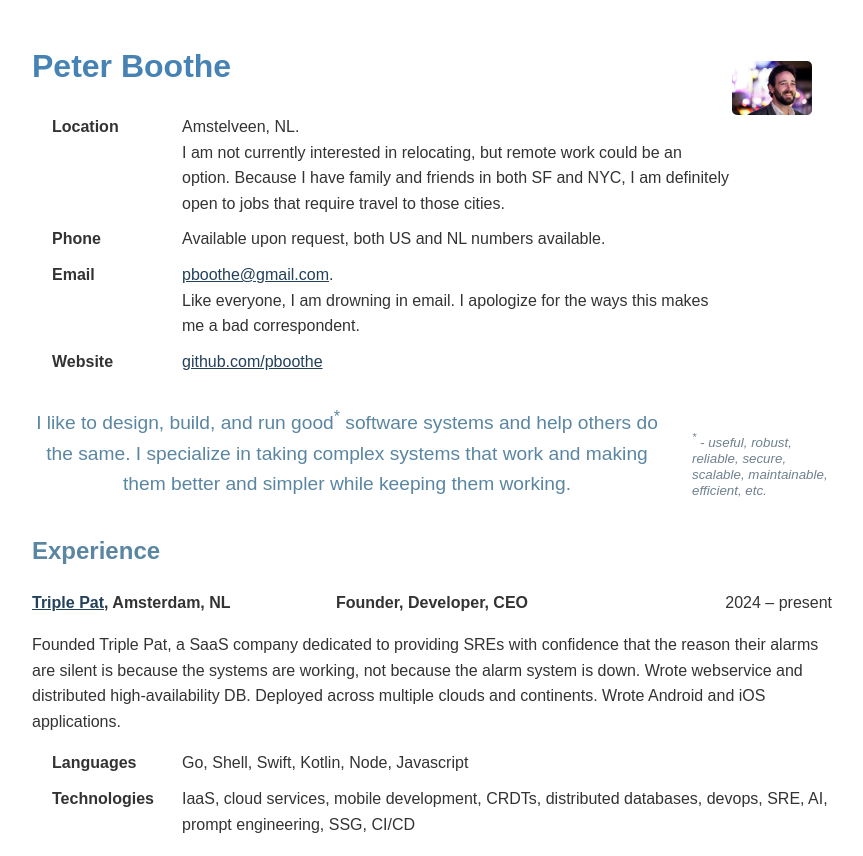
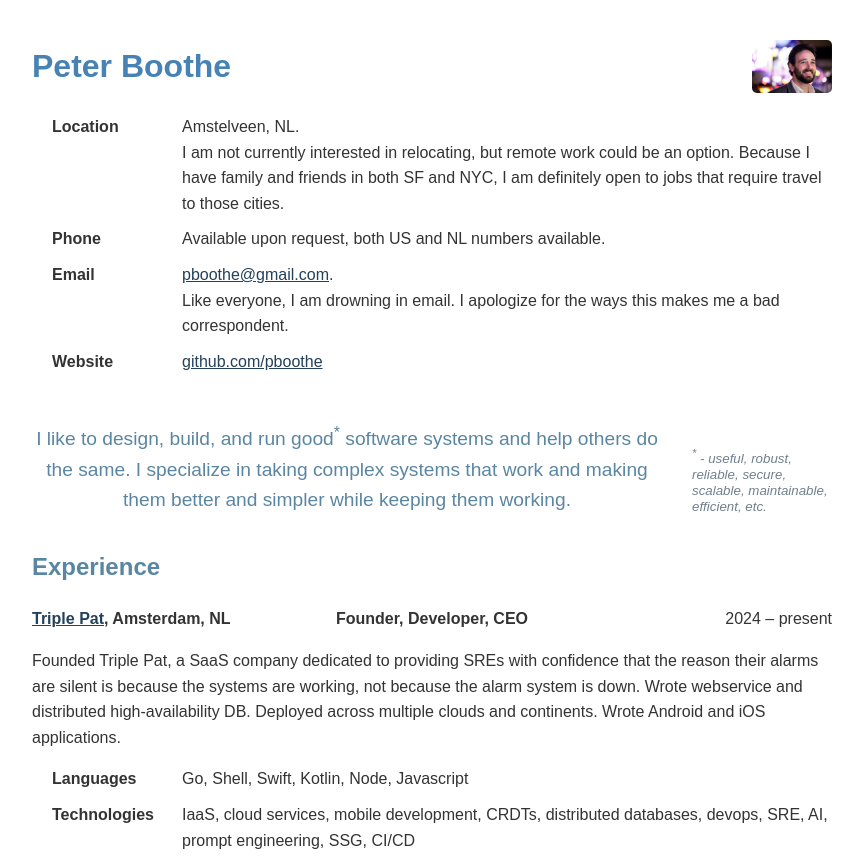
Before and after one commit to pboothe/pboothe.github.io, a plain HTML site: page index.html in a window 1280 px wide. Shown: the top 856 px of the page, without its empty margins (208-1071 px from the left). Drawn offline with Linux system fonts and the light colour scheme.

Commit message:
Reflow the picture

```diff
--- a/index.html
+++ b/index.html
@@ -55,17 +55,17 @@
         }
 
         .profile-picture {
-            position: absolute;
-            top: 20px;
-            right: 20px;
+            float: right;
             width: 80px;
             height: auto;
             border-radius: 5px;
+            margin-left: 20px;
+            margin-bottom: 10px;
+            margin-top: 20px;
         }
 
         header {
-            position: relative;
-            padding-right: 100px;
+            overflow: hidden; /* Clear the float */
         }
 
         .goal-section {
```
